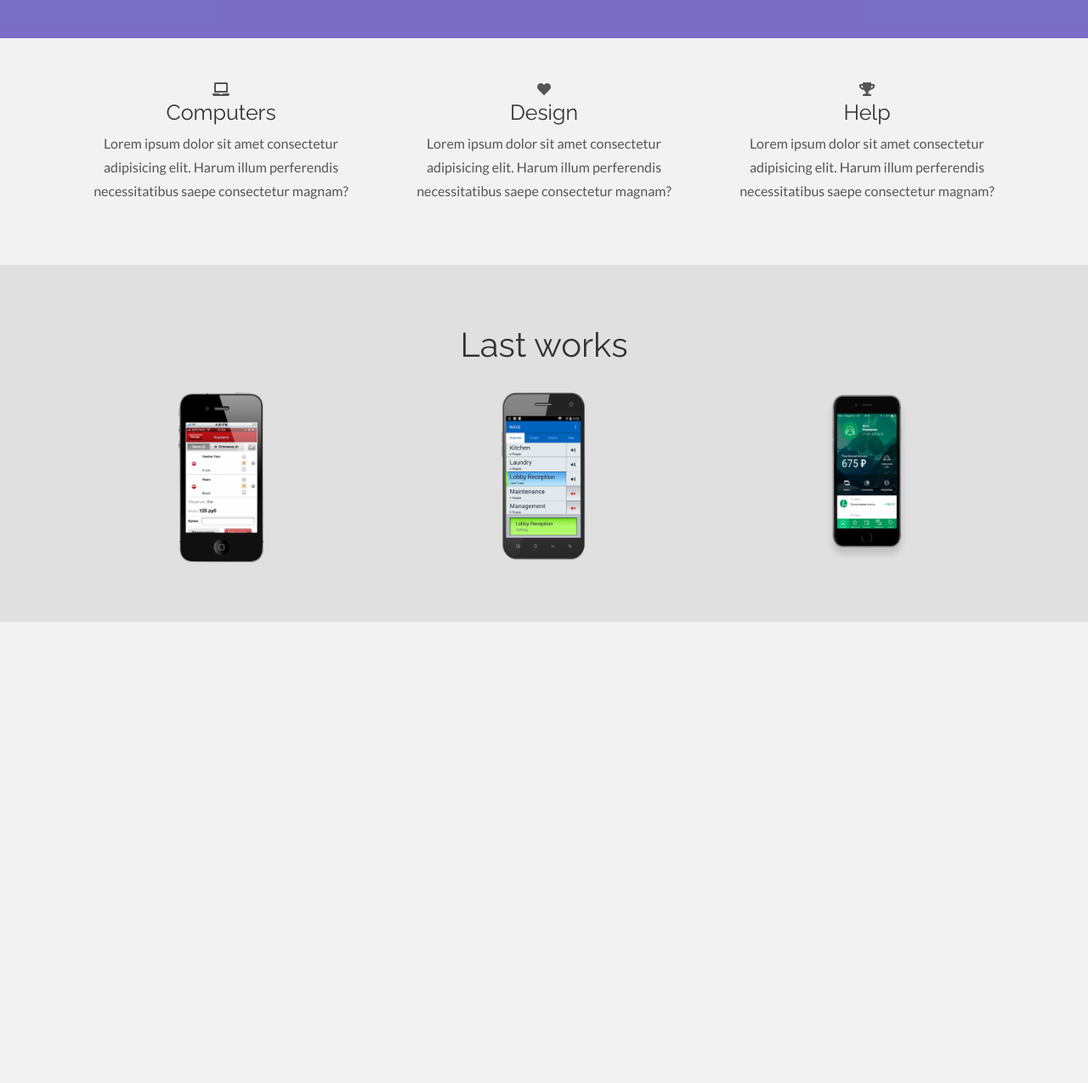
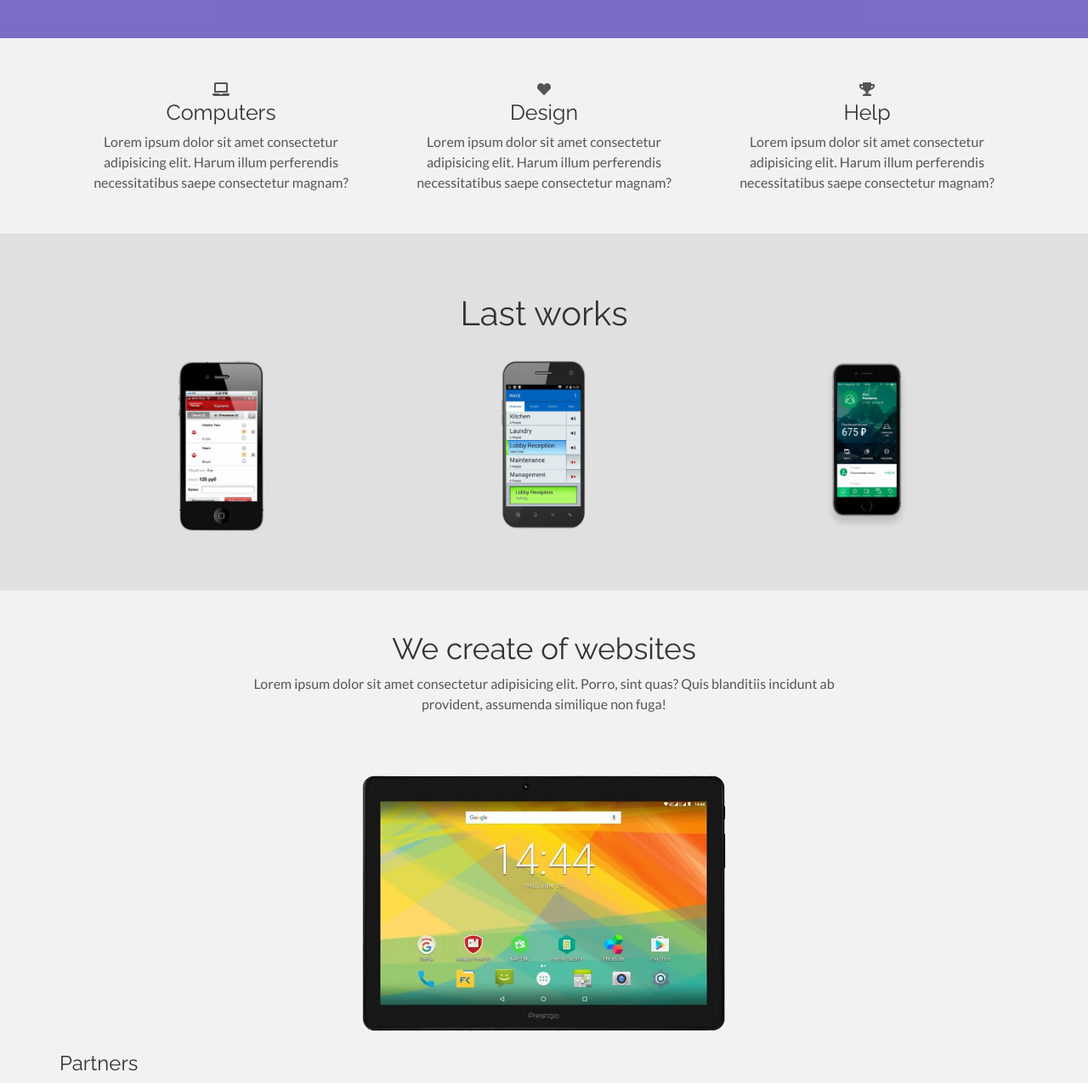
Before and after one commit to doksel/Mysite_bootstrap, a plain HTML site: page index.html in a window 1280 px wide. Shown: the part 733-2008 px from the top of the page at 85% size. Before the commit the page ends 1465 px from the top, so only its background shows below. Drawn offline with nearby package versions, Linux system fonts and the light colour scheme.

Commit message:
added third-block

```diff
--- a/index.html
+++ b/index.html
@@ -4,7 +4,7 @@
     <meta charset="UTF-8">
     <meta name="viewport" content="width=device-width, initial-scale=1.0">
     <meta http-equiv="X-UA-Compatible" content="ie=edge">
-    <title>Mysite_bootstrap</title>
+    <title>Mywebsite_bootstrap</title>
     <link rel="stylesheet" href="https://stackpath.bootstrapcdn.com/bootstrap/4.1.1/css/bootstrap.min.css" integrity="sha384-WskhaSGFgHYWDcbwN70/dfYBj47jz9qbsMId/iRN3ewGhXQFZCSftd1LZCfmhktB" crossorigin="anonymous">
     <link rel="stylesheet" href="https://use.fontawesome.com/releases/v5.0.13/css/all.css" integrity="sha384-DNOHZ68U8hZfKXOrtjWvjxusGo9WQnrNx2sqG0tfsghAvtVlRW3tvkXWZh58N9jp" crossorigin="anonymous">
     <link rel="stylesheet" href="css/style.css">
@@ -40,32 +40,32 @@
         <div class="wraper_bg"></div>
         <div class="container">
             <div class="row text-center">
-                <div class="col-lg-8 mx-auto">
+                <section class="col-lg-8 mx-auto">
                     <h1>Title</h1>
                     <h2 class="my-5">Lorem ipsum dolor sit amet consectetur adipisicing elit. Illum ratione quos temporibus ad itaque explicabo, enim esse omnis, mollitia consectetur, accusamus quam ipsa error dolor magni. Ducimus ipsa optio sapiente.</h2>
-                </div>
+                </section>
             </div>
         </div>
     </header>
-    <section class="container wraper first-block">
+    <main class="container wraper first-block">
         <div class="row text-center py-5">
-            <div class="col-lg-4">
+            <section class="col-lg-4">
                 <i class="fa fa-laptop"></i>
                 <h4>Computers</h4>
-                <p>Lorem ipsum dolor sit amet consectetur adipisicing elit. Harum illum perferendis necessitatibus saepe consectetur magnam?</p>
-            </div>
-            <div class="col-lg-4">
+                <article>Lorem ipsum dolor sit amet consectetur adipisicing elit. Harum illum perferendis necessitatibus saepe consectetur magnam?</article>
+            </section>
+            <section class="col-lg-4">
                 <i class="fa fa-heart"></i>
                 <h4>Design</h4>
-                <p>Lorem ipsum dolor sit amet consectetur adipisicing elit. Harum illum perferendis necessitatibus saepe consectetur magnam?</p>
-            </div>
-            <div class="col-lg-4">
+                <article>Lorem ipsum dolor sit amet consectetur adipisicing elit. Harum illum perferendis necessitatibus saepe consectetur magnam?</article>
+            </section>
+            <section class="col-lg-4">
                 <i class="fa fa-trophy"></i>
                 <h4>Help</h4>
-                <p>Lorem ipsum dolor sit amet consectetur adipisicing elit. Harum illum perferendis necessitatibus saepe consectetur magnam?</p>
-            </div>
+                <article>Lorem ipsum dolor sit amet consectetur adipisicing elit. Harum illum perferendis necessitatibus saepe consectetur magnam?</article>
+            </section>
         </div>
-    </section>
+    </main>
     <section class="last-works">
         <div class="container">
             <h4 class="text-center">Last works</h4><br>
@@ -88,6 +88,29 @@
             </div>
         </div>
     </section>
+    <section class="container third-block pt-5">
+        <div class="col-lg-8 col-lg-offset-2 m-auto text-center">
+            <h4>We create of websites</h4>
+            <article>Lorem ipsum dolor sit amet consectetur adipisicing elit. Porro, sint quas? Quis blanditiis incidunt ab provident, assumenda similique non fuga!</article>
+            <br><br>
+        </div>
+        <div class="row text-center">
+            <div class="col-lg-10 m-auto">
+                <img src="images/laptop.png" alt="laptop" class="img-responsive">
+            </div>
+    </section>
+    <section class="forth-block">
+        <div class="container">
+            <div class="row text-center">
+                <h4>Partners</h4>
+                <div class="col-lg-2 col-lg-offset-1"><img src="" alt=""></div>
+                <div class="col-lg-2 col-lg-offset-1"><img src="" alt=""></div>
+                <div class="col-lg-2 col-lg-offset-1"><img src="" alt=""></div>
+                <div class="col-lg-2 col-lg-offset-1"><img src="" alt=""></div>
+                <div class="col-lg-2 col-lg-offset-1"><img src="" alt=""></div>
+            </div>
+        </div>
+    </section>
 
 
     <script src="https://code.jquery.com/jquery-3.3.1.slim.min.js" integrity="sha384-q8i/X+965DzO0rT7abK41JStQIAqVgRVzpbzo5smXKp4YfRvH+8abtTE1Pi6jizo" crossorigin="anonymous"></script>
--- a/scss/style.scss
+++ b/scss/style.scss
@@ -115,8 +115,11 @@ header{
         img{
             @include scale(1.2);
         }
+    }
+}
 
+.third-block{
+    h4{
+        font-size: 35px;
     }
-
-
 }
```
Also changed, not shown: css/style.css, images/laptop.png (added).
